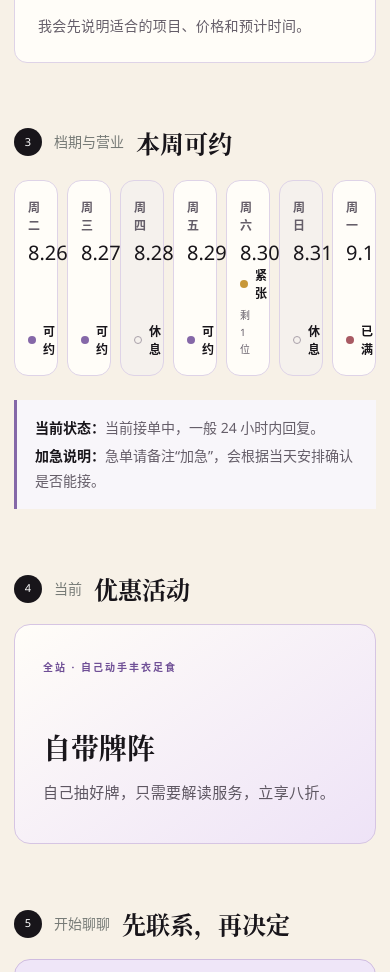
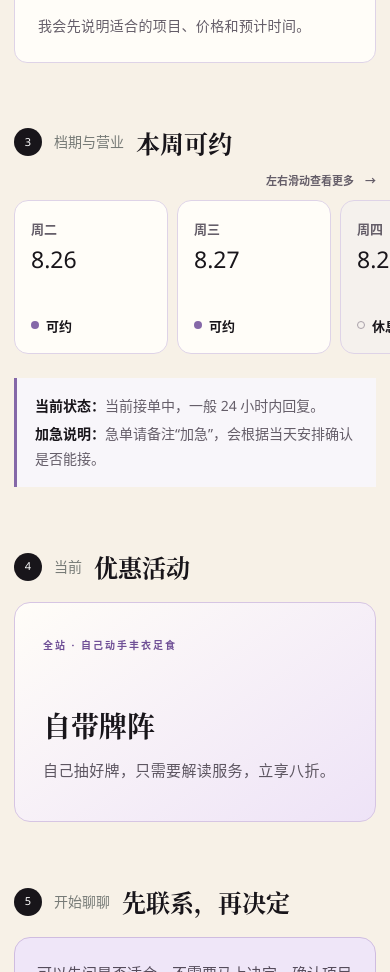
Before and after one commit to peibu245/bubu-tarot-site, a Next.js app: page /booking in a window 390 px wide. Shown: the part 2100-3072 px from the top of the page. Built offline with nearby package versions, Linux system fonts and the light colour scheme.

Commit message:
Fix mobile availability strip layout

```diff
--- a/app/booking/page.tsx
+++ b/app/booking/page.tsx
@@ -41,7 +41,7 @@ export default async function BookingPage() {
       <div className="booking-flow">
         <section className="flow-step"><div className="flow-title"><span>1</span><p data-copy-key="bookingStep1Label">{t("bookingStep1Label")}</p><h2 data-copy-key="bookingStep1Title">{t("bookingStep1Title")}</h2></div><div className="booking-entry-grid">{entries.map((entry) => { const count = prices.filter((item) => entry.sections.includes(item.section)).length; return <Link className={`booking-entry-card ${entry.className}`} href={entry.href} key={entry.href}><div className="booking-entry-meta"><span data-copy-key={entry.eyebrowKey}>{entry.eyebrow}</span><b>{count ? `${count} ${t("itemCountSuffix")}` : t("pricingPending")}</b></div><h3 data-copy-key={entry.titleKey}>{entry.title}</h3><p className="editable-copy" data-copy-key={entry.summaryKey}>{entry.summary}</p><strong>{t("bookingEntryAction")}</strong></Link>; })}</div></section>
         <section className="flow-step"><div className="flow-title"><span>2</span><p>不需要准备完整资料</p><h2>直接开始就好</h2></div><div className="prepare-grid">{prepare.map((item, i) => <article key={i}><span>0{i + 1}</span><h3>{item.title}</h3><p className="editable-copy">{item.text}</p></article>)}</div></section>
-        {content.availability.visible && <section className="flow-step availability-section"><div className="flow-title"><span>{availabilityStep}</span><p>档期与营业</p><h2>{content.availability.title}</h2></div><div className="availability-strip" aria-label="本周可约时段">{content.availability.days.map((day) => <article className={`availability-day is-${day.status}`} key={day.id}><span>{day.weekday}</span><b>{day.date}</b><i><em aria-hidden="true" />{availabilityLabels[day.status]}</i>{day.note && <small>{day.note}</small>}</article>)}</div><div className="availability-notes"><p><b>当前状态：</b>{content.availability.responseText}</p><p><b>加急说明：</b>{content.availability.rushText}</p></div></section>}
+        {content.availability.visible && <section className="flow-step availability-section"><div className="flow-title"><span>{availabilityStep}</span><p>档期与营业</p><h2>{content.availability.title}</h2></div><p className="availability-swipe-hint">左右滑动查看更多　→</p><div className="availability-strip" aria-label="本周可约时段">{content.availability.days.map((day) => <article className={`availability-day is-${day.status}`} key={day.id}><span>{day.weekday}</span><b>{day.date}</b><i><em aria-hidden="true" />{availabilityLabels[day.status]}</i>{day.note && <small>{day.note}</small>}</article>)}</div><div className="availability-notes"><p><b>当前状态：</b>{content.availability.responseText}</p><p><b>加急说明：</b>{content.availability.rushText}</p></div></section>}
         {promotions.length > 0 && <section className="flow-step"><div className="flow-title"><span>{promotionStep}</span><p>{t("bookingPromoLabel")}</p><h2>{t("bookingPromoTitle")}</h2></div><div className="offer-grid booking-offers">{promotions.map((promotion) => <article className="offer-card" style={{ "--offer-badge-desktop": `${promotion.desktopBadgeSize ?? 14}px`, "--offer-title-desktop": `${promotion.desktopTitleSize ?? 34}px`, "--offer-description-desktop": `${promotion.desktopDescriptionSize ?? 18}px` } as CSSProperties} key={promotion.id}><span>{promotion.scope} · {promotion.badge || "NOW"}</span><h3>{promotion.title}</h3><p className="editable-copy">{promotion.description}</p></article>)}</div></section>}
         <section className="flow-step contact-step" id="contact"><div className="flow-title"><span>{contactStep}</span><p>开始聊聊</p><h2>先联系，再决定</h2></div><div className="contact-panel"><p className="contact-reassurance">可以先问是否适合，不需要马上决定。确认项目和价格之后，再决定是否继续。</p><ContactGate bookingsOpen={content.bookingsOpen} contactNote={content.contactNote} channels={content.contactChannels} policies={content.policies} copy={copy} /></div></section>
         <section className="service-boundary"><div><p className="micro-label">{t("bookingBoundaryEyebrow")}</p><h2>{t("bookingBoundaryTitle")}</h2></div><div className="boundary-list">{boundaries.map((item, i) => <p className="editable-copy" key={i}><b>{item.label}</b>{item.text}</p>)}</div></section>
--- a/app/public.css
+++ b/app/public.css
@@ -162,6 +162,7 @@ button,input,textarea,select { font:inherit; }
 .prepare-grid h3 { margin:35px 0 10px; font:600 17px ui-serif,"Songti SC",serif; }
 .prepare-grid p { margin:0; color:var(--muted); font-size:10px; line-height:1.75; }
 .availability-strip { display:grid; grid-template-columns:repeat(7,minmax(0,1fr)); gap:9px; }
+.availability-swipe-hint { display:none; }
 .availability-day { position:relative; display:flex; min-height:132px; padding:17px 13px; flex-direction:column; border:1px solid var(--line); border-radius:14px; background:var(--white); }
 .availability-day>span { color:var(--muted); font:600 12px var(--reader-ui-font); }
 .availability-day>b { margin-top:5px; font:500 20px var(--reader-heading-font); }
@@ -1163,6 +1164,14 @@ body { font-size:16px; line-height:1.7; }
   .booking-hero h1 { width:100%; font-size:clamp(38px,12vw,48px); line-height:1.12; }
   .booking-flow,.policy-card-grid,.policy-short-note,.service-hero,.dream-service-split,.service-intro,.service-details,.service-pricing,.service-promotions,.service-page-cta,.public-footer { max-width:100%; }
   .booking-entry-card,.booking-price-card,.prepare-grid article,.contact-panel,.service-boundary,.policy-card,.price-pending,.dream-service-split article { min-width:0; max-width:100%; }
+  .availability-section { overflow:visible; }
+  .availability-swipe-hint { display:block; margin:-6px 0 10px; color:var(--muted); font:600 11px var(--reader-ui-font); text-align:right; }
+  .availability-strip { display:flex; width:calc(100% + 14px); max-width:none; margin-right:-14px; overflow-x:auto; overflow-y:hidden; scroll-snap-type:x mandatory; -webkit-overflow-scrolling:touch; }
+  .availability-day { width:auto; min-width:0; max-width:none; flex:0 0 clamp(132px,42vw,154px); min-height:154px; padding:18px 16px; scroll-snap-align:start; }
+  .availability-day>span { font-size:13px; white-space:nowrap; }
+  .availability-day>b { font-size:23px; white-space:nowrap; }
+  .availability-day>i { font-size:13px; white-space:nowrap; }
+  .availability-day>small { font-size:11px; white-space:nowrap; }
   .booking-entry-meta,.booking-price-top,.service-price-heading,.contact-unlocked-top { min-width:0; }
   .booking-entry-card p,.booking-price-card p,.dream-service-split p,.service-intro>p,.service-hero div>p:last-child,.policy-card p,.policy-short-note p { overflow-wrap:anywhere; word-break:break-word; }
 }
```
